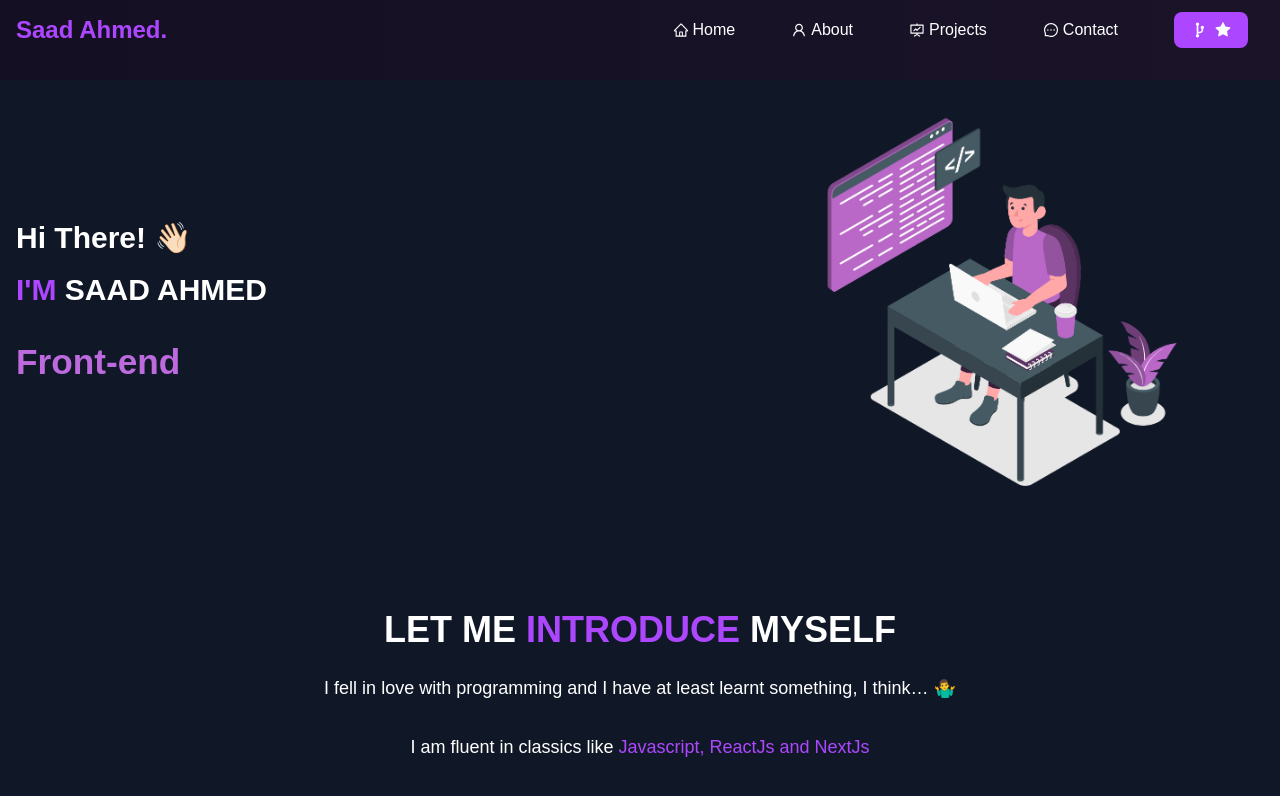
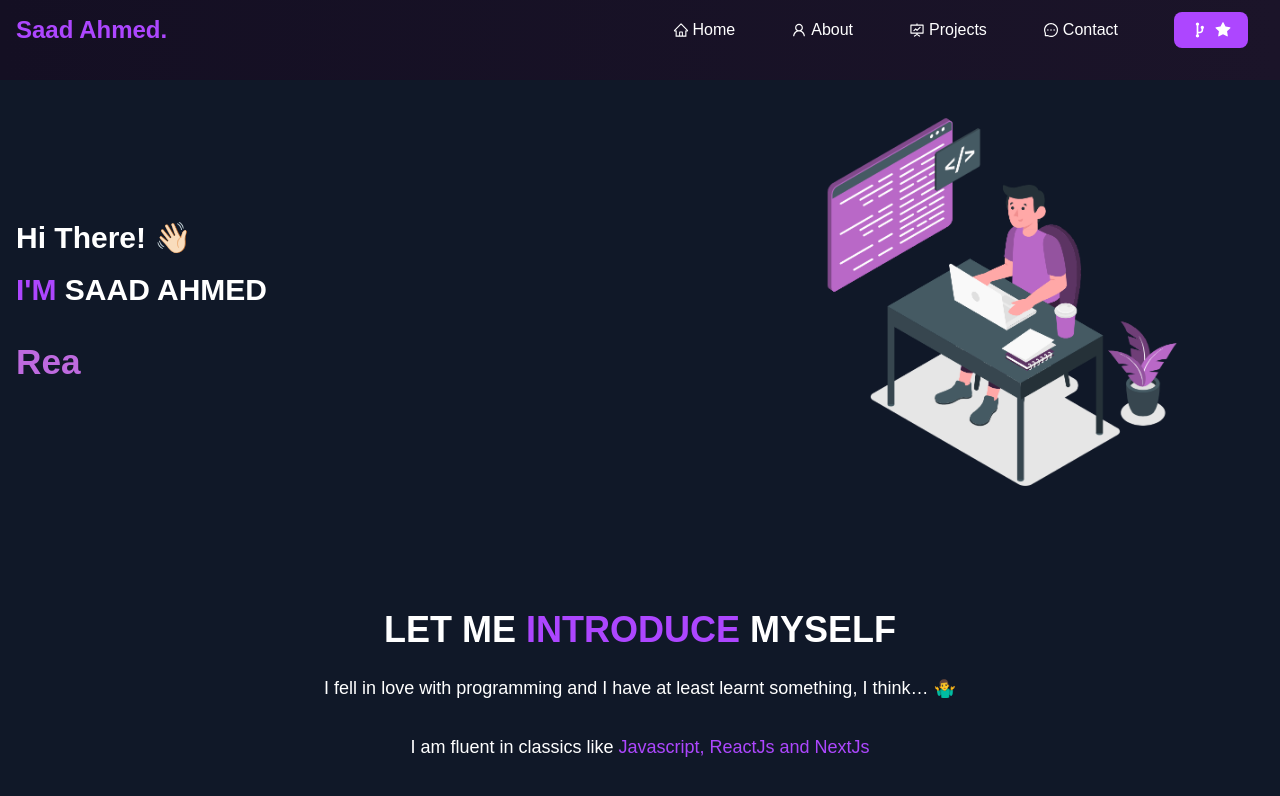
Before and after one commit to saadahmedsa/Portfolio-web, a Next.js app: page / in a window 1280 px wide. Shown: the top 796 px of the page. Built offline with nearby package versions, Linux system fonts and the light colour scheme.

Commit message:
Add new type line

```diff
--- a/src/components/Home/Type.jsx
+++ b/src/components/Home/Type.jsx
@@ -6,9 +6,9 @@ function Type() {
     <Typewriter
       options={{
         strings: [
-          "Front-end Developer",
           "ReactJs Developer",
           "NextJs Developer",
+          "React Native Developer",
           "MERN Stack Developer",
         ],
         autoStart: true,
```
